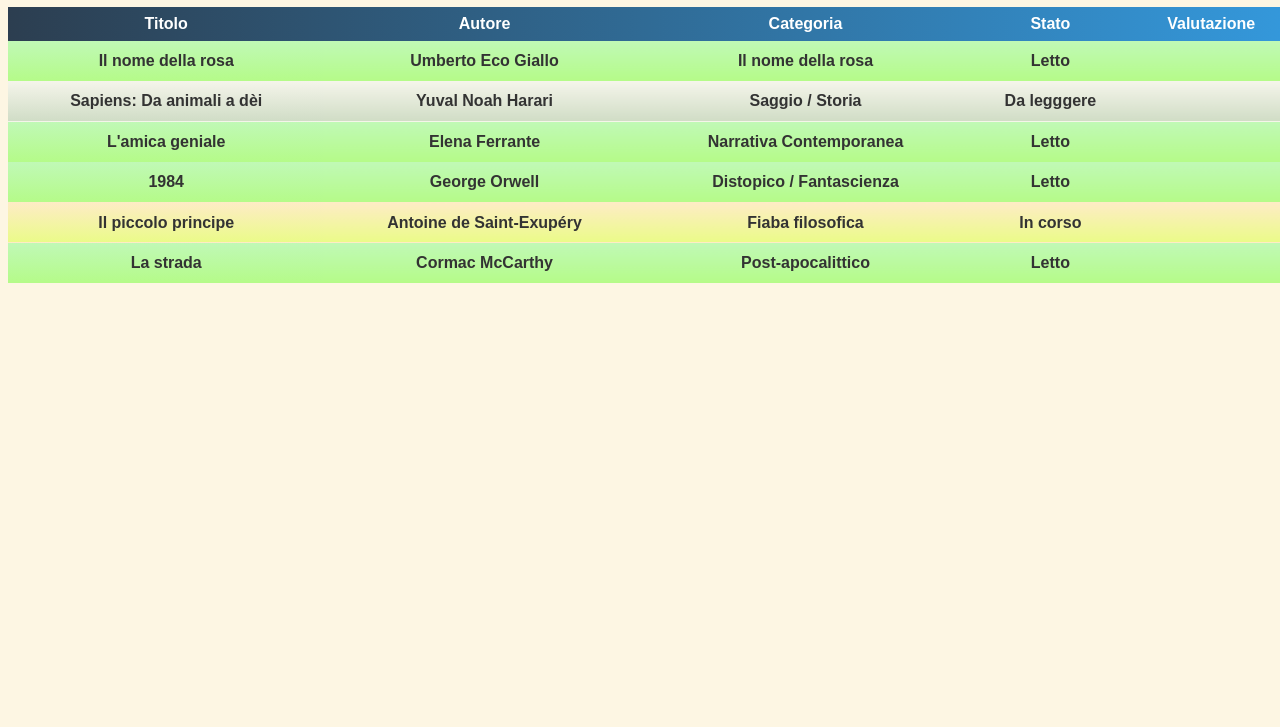
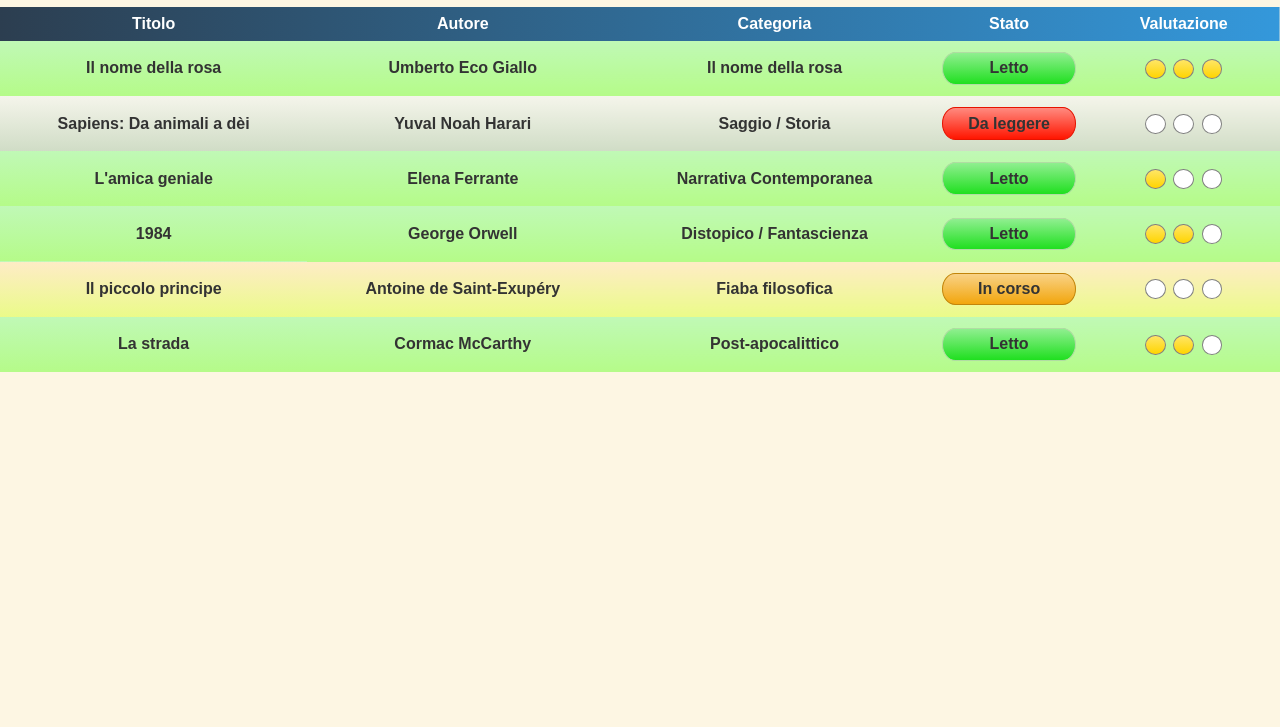
Before and after one commit to tony1989s/App-Inventory, a plain HTML site: page index.html in a window 1280 px wide. Shown: the part 73-800 px from the top of the page. Drawn offline with Linux system fonts and the light colour scheme.

Commit message:
Style: finalize CSS with gradients and status-based row styling

```diff
--- a/index.html
+++ b/index.html
@@ -44,7 +44,7 @@
                 <td>Yuval Noah Harari</td>
                 <td>Saggio / Storia</td>
                 <td>
-                    <span class="status">Da legggere</span>
+                    <span class="status">Da leggere</span>
                 </td>
                 <td>
                     <span class="rate">
--- a/style.css
+++ b/style.css
@@ -6,6 +6,12 @@
 body {
     background-color: #fdf6e3;
     color: #333;
+    margin: 0;
+    padding: 0;
+}
+
+main h1 {
+    text-align: center;
 }
 
 table {
@@ -39,3 +45,59 @@ tr[class="to-read"] {
 tr[class="in-progress"] {
     background-image: linear-gradient(hsl(40, 100%, 85%, 0.60), hsla(71, 100%, 65%, 0.6));
 }
+
+tr[class="read"] span[class="status"] {
+    border: 0.1em solid hsl(105, 45%, 75%);
+    background-image: linear-gradient(hsl(120, 75%, 75%), hsl(120, 75%, 50%));
+}
+
+span[class="status"] {
+   padding: 0.4em 0.1em;
+    border-radius: 10% / 50%;
+    display: block;
+}
+
+tr[class="to-read"] span[class="status"] {
+    border: 0.1em solid hsl(5, 100%, 45%);
+    background-image: linear-gradient(hsl(5, 100%, 75%), hsl(5, 100%, 50%));
+}
+
+tr[class="in-progress"] {
+    background-image: linear-gradient(hsl(40, 100%, 85%, 0.60), hsla(71, 100%, 65%, 0.6));
+}
+
+tr[class="in-progress"] span[class="status"] {
+    border: 0.1em solid hsl(40, 90%, 40%);
+    background-image: linear-gradient(hsl(40, 90%, 75%), hsl(40, 90%, 50%));
+}
+
+span {
+    display: inline-block;
+}
+
+span[class^="rate"] > span{
+    width: 20%;
+    background-color: hsl(0, 0%, 100%);
+    height: 100%;
+    border: 0.1em solid hsl(0, 0%, 50%);
+    border-radius: 50%;
+    margin: 0.1em;
+}
+
+span[class~="three"] span {
+    background-image: linear-gradient(hsl(50, 100%, 70%), hsl(50, 100%, 50%));
+}
+
+span[class^="rate"] {
+    width: 7em;
+    height: 1.85em;
+    padding: 0.3em;
+}
+
+span[class~="one"] :first-child {
+    background-image: linear-gradient(hsl(50, 100%, 70%), hsl(50, 100%, 50%));
+}
+
+span[class~="two"] :nth-child(1), span[class~="two"] :nth-child(2) {
+    background-image: linear-gradient(hsl(50, 100%, 70%), hsl(50, 100%, 50%));
+}
```
